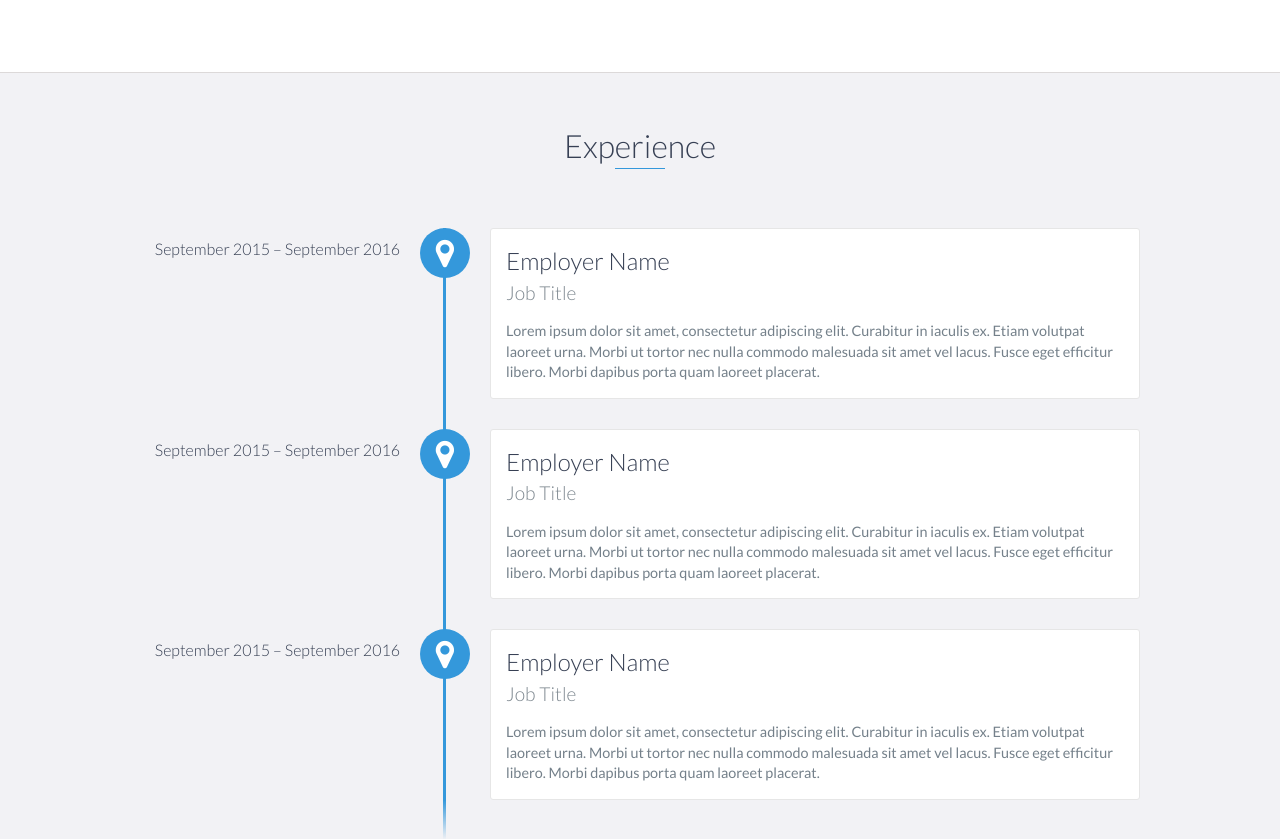
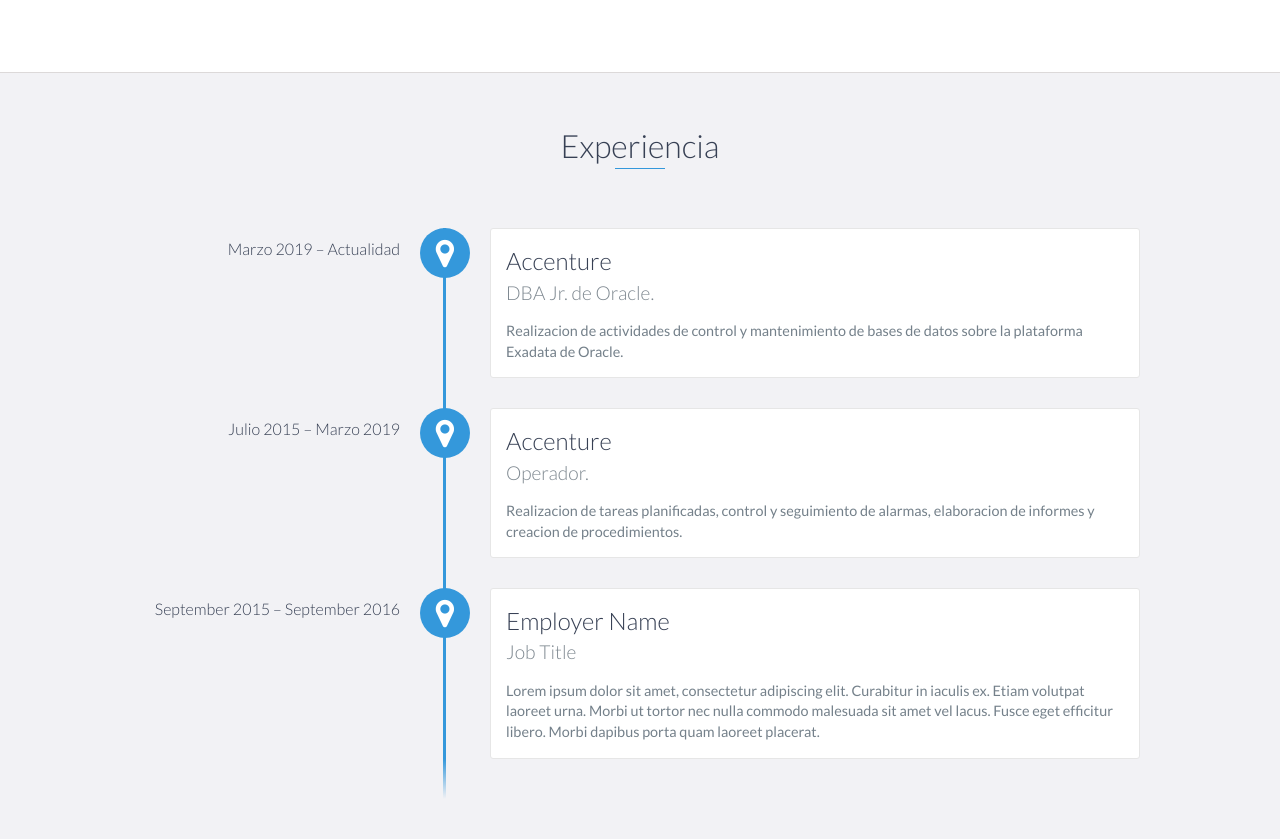
Before and after one commit to angelblasco/portfolio, a website: page index.html in a window 1280 px wide. Shown: the part 1061-1900 px from the top of the page. Drawn offline with nearby package versions, Linux system fonts and the light colour scheme.

Commit message:
experiencia

```diff
--- a/index.html
+++ b/index.html
@@ -91,21 +91,21 @@
     <!-- End #about -->
 
     <div id="experience" class="background-alt">
-        <h2 class="heading">Experience</h2>
+        <h2 class="heading">Experiencia</h2>
         <div id="experience-timeline">
-            <div data-date="September 2015 – September 2016">
-                <h3>Employer Name</h3>
-                <h4>Job Title</h4>
+            <div data-date="Marzo 2019 – Actualidad">
+                <h3>Accenture</h3>
+                <h4>DBA Jr. de Oracle.</h4>
                 <p>
-                    Lorem ipsum dolor sit amet, consectetur adipiscing elit. Curabitur in iaculis ex. Etiam volutpat laoreet urna. Morbi ut tortor nec nulla commodo malesuada sit amet vel lacus. Fusce eget efficitur libero. Morbi dapibus porta quam laoreet placerat.
+                    Realizacion de actividades de control y mantenimiento de bases de datos sobre la plataforma Exadata de Oracle.
                 </p>
             </div>
 
-            <div data-date="September 2015 – September 2016">
-                <h3>Employer Name</h3>
-                <h4>Job Title</h4>
+            <div data-date="Julio 2015 – Marzo 2019">
+                <h3>Accenture</h3>
+                <h4>Operador.</h4>
                 <p>
-                    Lorem ipsum dolor sit amet, consectetur adipiscing elit. Curabitur in iaculis ex. Etiam volutpat laoreet urna. Morbi ut tortor nec nulla commodo malesuada sit amet vel lacus. Fusce eget efficitur libero. Morbi dapibus porta quam laoreet placerat.
+                    Realizacion de tareas planificadas, control y seguimiento de alarmas, elaboracion de informes y creacion de procedimientos.
                 </p>
             </div>
 
```
